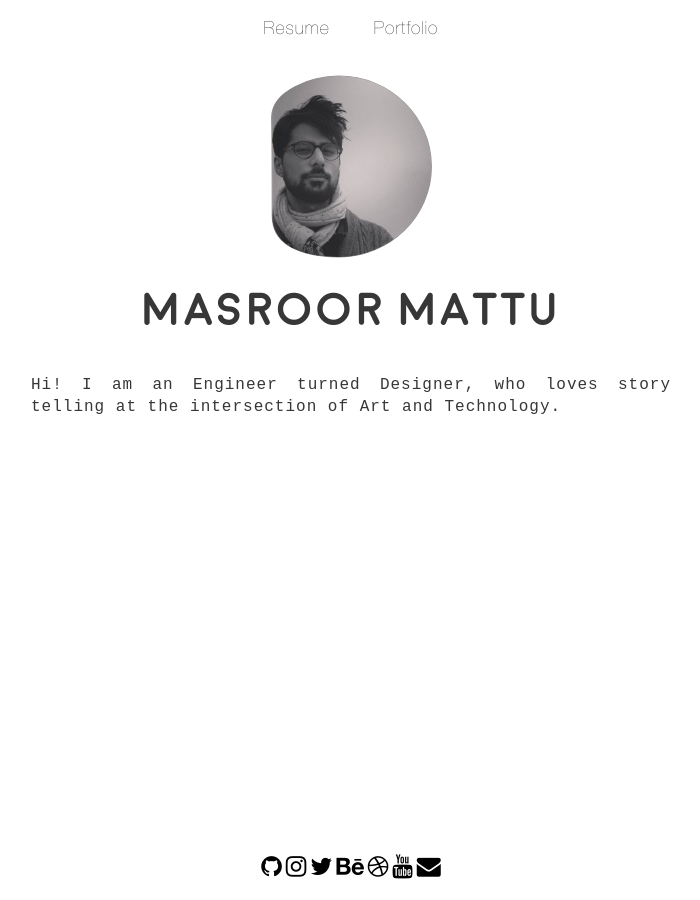
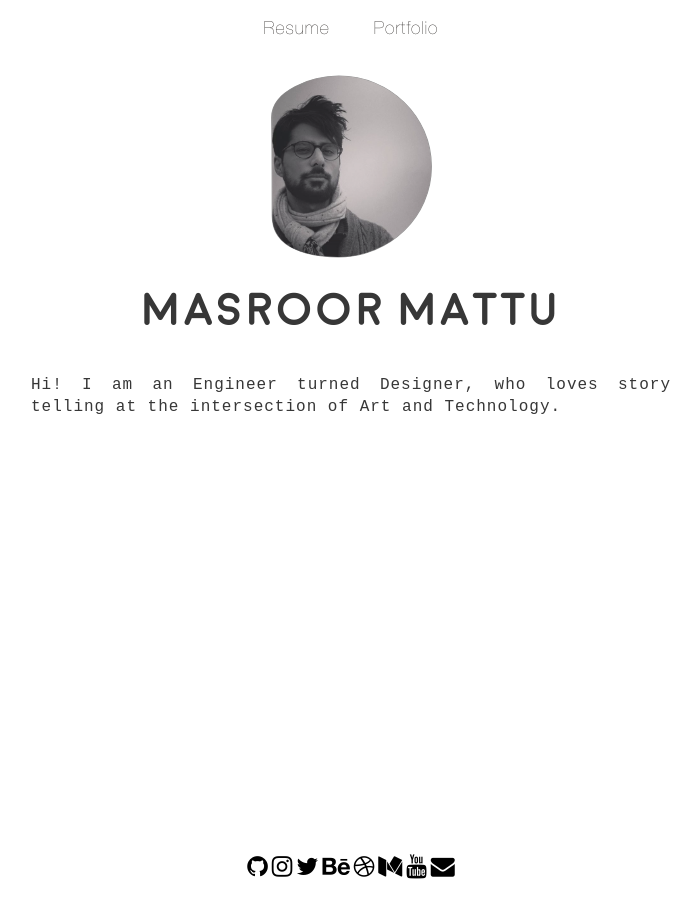
Before and after one commit to d4rksilicon/d4rksilicon.github.io, a Jekyll site: the page index.html, which Jekyll copies as it is, in a window 1280 px wide. Shown: the whole page, without its empty margins (289-989 px from the left). Built offline with Jekyll 4.4.1, drawn with Linux system fonts in a browser that asks for light colours.

Commit message:
Update index.html

```diff
--- a/index.html
+++ b/index.html
@@ -182,6 +182,8 @@
   <a style="color:#000000;"href="https://twitter.com/MuddledMas"target="_blank"><i class="fa fa-twitter " style="font-size:24px;"></i></a>
   <a style="color:#000000;"href="https://www.behance.net/mmattu"target="_blank"><i class="fa fa-behance " style="font-size:24px;"></i></a>
   <a style="color:#000000;"href="https://www.dribbble.com/mmatt"target="_blank"><i class="fa fa-dribbble " style="font-size:24px;"></i></a>
+  <a style="color:#000000;"href="https://medium.com/@mas_ahmad"target="_blank"><i class="fa fa-medium " style="font-size:24px;"></i></a>
+
   <a style="color:#000000;"href="https://www.youtube.com/channel/UC1qAhjEeQXfqwoHjFYyPM3w?view_as=subscriber"target="_blank"><i class="fa fa-youtube " style="font-size:24px;"></i></a>
   <a style="color:#000000;"href="mailto:masroormattu@icloud.com?Subject=Hello%20again!" target="_top"><i class="fa fa-envelope " style="font-size:24px;"></i></a>
 
```
